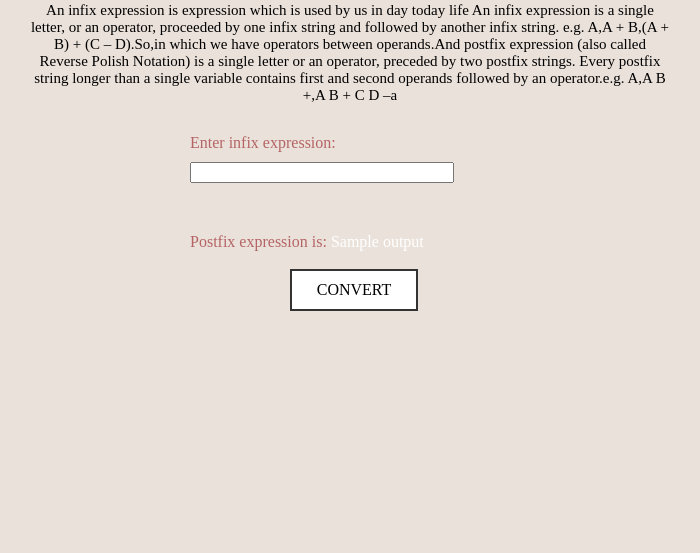
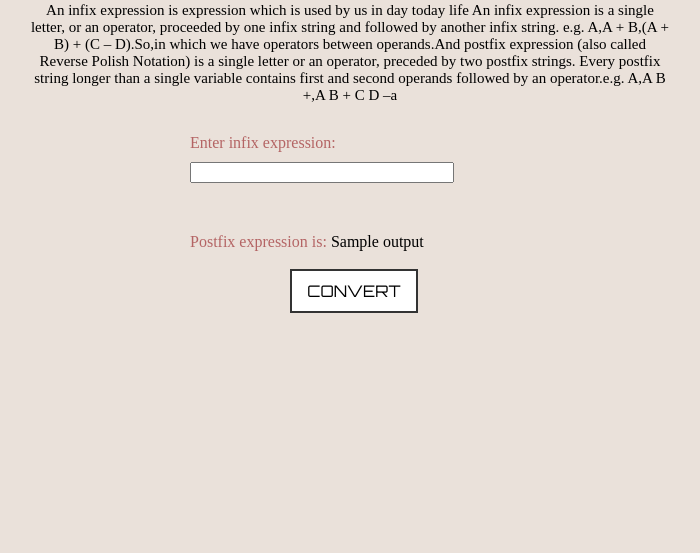
Before and after one commit to ardy-dl/PORTFOLIO_FLASK, a Flask app: template flask_portfolio-main/templates/index.html in a window 1280 px wide. Shown: the part 156-709 px from the top of the page, without its empty margins (290-990 px from the left). Run offline with Flask 3, Linux system fonts and the light colour scheme; the template is opened without the code that fills it: most values are stand-ins (such as "Sample title", 1, 10 or a date in 2020); some libraries are stand-ins or nearby versions.

Commit message:
profix
infix

```diff
--- a/flask_portfolio-main/templates/index.html
+++ b/flask_portfolio-main/templates/index.html
@@ -70,13 +70,13 @@
         }
 
         .output-section {
-            color: white;
+            color: black;
         }
         /* Style the submit button */
         button[type="submit"] {
             display: flex;
             border: none;
-            font-family: 'Libre Baskerville', serif;
+            font-family: 'Orbitron';
             background-color:white;
             color: black;
             padding: 10px 20px;
@@ -130,11 +130,11 @@
             <form action="/convert" method="post">
                 <label for="infixInput">Enter infix expression:</label>
                 <input type="text" id="infixInput" name="infix_expression">
-                <!--{% if output %}-->
+
                 <div class="output-section">
                     <label for="output">Postfix expression is: </label> {{ output }}
                 </div>
-                <!--{% endif %}-->
+
                 <br>
 
                 <button type="submit">
```
